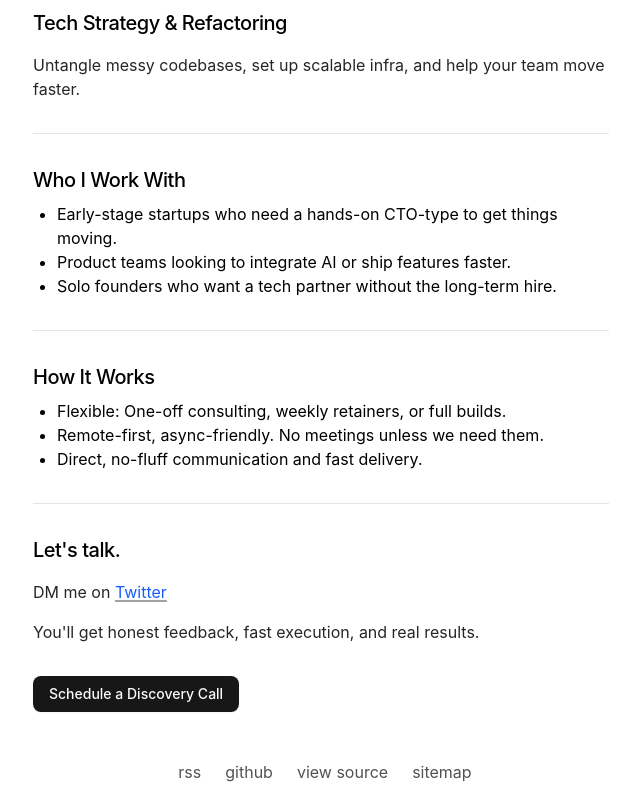
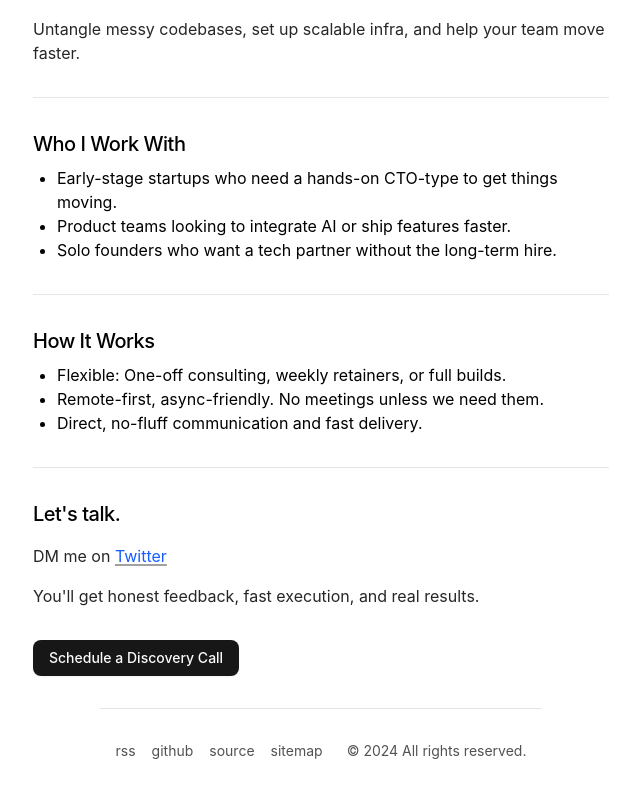
Before and after one commit to lalagias/blog, a Next.js app: page /consulting in a window 1280 px wide. Shown: the part 948-1741 px from the top of the page, without its empty margins (319-959 px from the left). Built offline with nearby package versions, Linux system fonts and the light colour scheme.

Commit message:
add minor fixes

```diff
--- a/app/components/footer.tsx
+++ b/app/components/footer.tsx
@@ -2,49 +2,50 @@ import Link from "next/link";
 
 export default function Footer() {
   return (
-    <footer className="mb-4 pt-4 mt-auto flex flex-row justify-between">
-      <ul className="font-sm flex flex-col space-x-0 space-y-2 text-neutral-600 md:flex-row md:space-x-4 md:space-y-0 dark:text-neutral-300">
-        <li>
+    <footer className="border-t border-neutral-200 dark:border-neutral-800">
+      <div className="mx-auto max-w-7xl px-4 py-8">
+        <div className="flex flex-col items-center justify-between gap-6 sm:flex-row">
+          <div className="flex flex-col items-center gap-4 sm:flex-row">
+            <nav className="flex gap-4 text-sm text-neutral-600 dark:text-neutral-400">
               <Link
-            className="flex items-center transition-all hover:text-neutral-800 dark:hover:text-neutral-100"
+                href="/rss"
+                className="transition-colors hover:text-neutral-800 dark:hover:text-neutral-200"
                 rel="noopener noreferrer"
                 target="_blank"
-            href="/rss"
               >
-            <p className="ml-2 h-7">rss</p>
+                rss
               </Link>
-        </li>
-        <li>
               <Link
-            className="flex items-center transition-all hover:text-neutral-800 dark:hover:text-neutral-100"
+                href="https://github.com/lalagias"
+                className="transition-colors hover:text-neutral-800 dark:hover:text-neutral-200"
                 rel="noopener noreferrer"
                 target="_blank"
-            href="https://github.com/lalagias"
               >
-            <p className="ml-2 h-7">github</p>
+                github
               </Link>
-        </li>
-        <li>
               <Link
-            className="flex items-center transition-all hover:text-neutral-800 dark:hover:text-neutral-100"
+                href="https://github.com/lalagias/blog"
+                className="transition-colors hover:text-neutral-800 dark:hover:text-neutral-200"
                 rel="noopener noreferrer"
                 target="_blank"
-            href="https://github.com/lalagias/blog"
               >
-            <p className="ml-2 h-7">view source</p>
+                source
               </Link>
-        </li>
-        <li>
               <Link
-            className="flex items-center transition-all hover:text-neutral-800 dark:hover:text-neutral-100"
+                href="/sitemap.xml"
+                className="transition-colors hover:text-neutral-800 dark:hover:text-neutral-200"
                 rel="noopener noreferrer"
                 target="_blank"
-            href={`/sitemap.xml`}
               >
-            <p className="ml-2 h-7">sitemap</p>
+                sitemap
               </Link>
-        </li>
-      </ul>
+            </nav>
+          </div>
+          <p className="text-sm text-neutral-600 dark:text-neutral-400">
+            © {new Date().getFullYear()} All rights reserved.
+          </p>
+        </div>
+      </div>
     </footer>
   );
 }
--- a/app/components/nav.tsx
+++ b/app/components/nav.tsx
@@ -27,13 +27,13 @@ export function Navbar() {
           className="flex flex-row items-start relative px-0 pb-0 fade md:overflow-auto scroll-pr-6 md:relative"
           id="nav"
         >
-          <div className="flex flex-row space-x-0 pr-10">
+          <div className="flex flex-row space-x-0 gap-1 pr-2 sm:pr-10">
             {Object.entries(navItems).map(([path, { name }]) => {
               return (
                 <Link
                   key={path}
                   href={path}
-                  className="transition-all hover:text-neutral-800 dark:hover:text-neutral-200 flex align-middle relative py-1 px-2 m-1"
+                  className="transition-all hover:text-neutral-800 dark:hover:text-neutral-200 flex align-middle relative sm:py-1 sm:px-2 m-1"
                 >
                   {name}
                 </Link>
--- a/app/consulting/page.tsx
+++ b/app/consulting/page.tsx
@@ -3,8 +3,10 @@ import Link from "next/link";
 
 export default function ConsultingPage() {
   return (
-    <section className="flex flex-col gap-8 max-w-2xl">
-      <h1 className="font-bold text-3xl">💼 Consulting & Technical Advisory</h1>
+    <section className="w-full">
+      <h1 className="font-semibold text-2xl mb-2 tracking-tighter">
+        Consulting & Technical Advisory
+      </h1>
 
       <div className="prose dark:prose-invert">
         <div className="mb-8">
--- a/app/layout.tsx
+++ b/app/layout.tsx
@@ -64,7 +64,7 @@ export default function RootLayout({
           enableSystem
           disableTransitionOnChange
         >
-          <div className="h-screen max-w-xl w-full mx-4 mt-8 lg:mx-auto flex flex-col items-center text-black dark:text-white bg-background">
+          <div className="h-screen max-w-xl w-full mx-0 sm:mx-4 mt-8 lg:mx-auto flex flex-col items-center text-black dark:text-white bg-background">
             <main className="flex-auto min-w-0 mt-6 flex flex-col px-2 md:px-0 w-full">
               <Navbar />
               {children}
--- a/app/page.tsx
+++ b/app/page.tsx
@@ -39,7 +39,7 @@ export default function Page() {
       </p>
 
       <p className="mb-4">
-        This is all new for me – writing and sharing my thoughts with the world.
+        This is all new for me. Writing and sharing my thoughts with the world.
         I'll be sharing my mind about engineering management, software, fintech
         and whatever else pops. Dive in and enjoy the read!
       </p>
```
Lines whose indentation alone changed are shown as unchanged.
